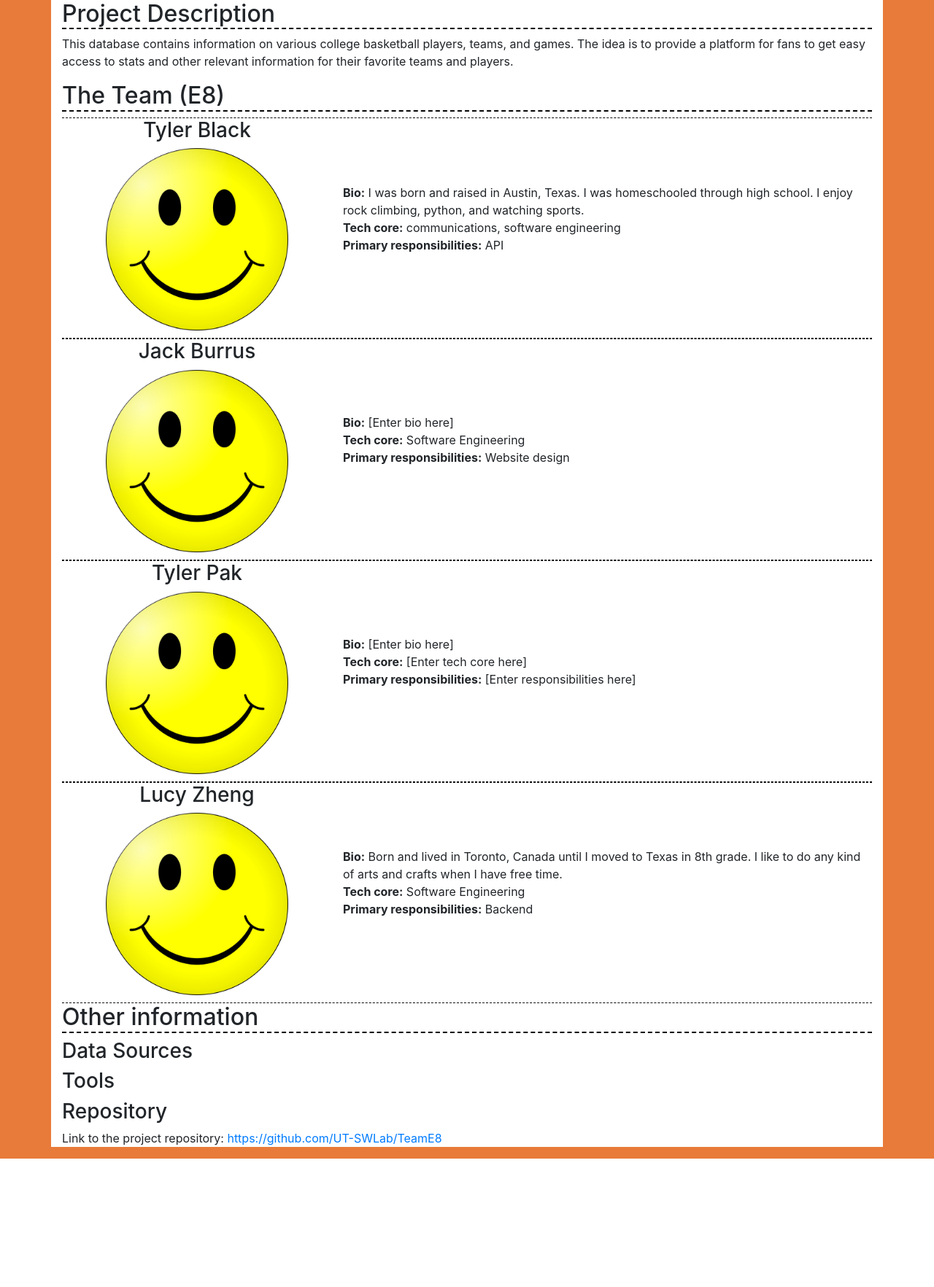
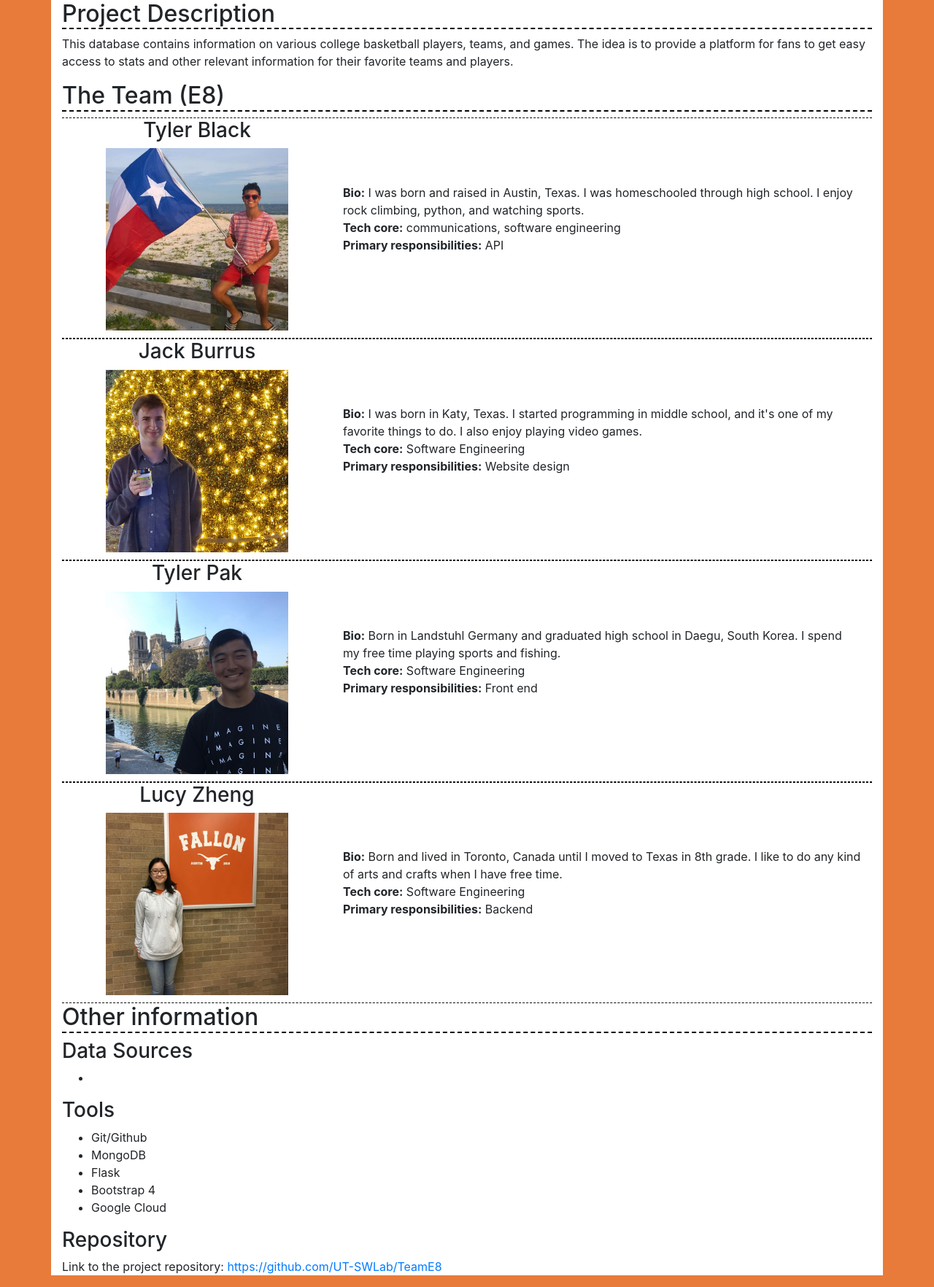
Before and after one commit to tylerpak/NCAA_Website, a Flask app: page /about in a window 1280 px wide. Shown: the part 158-1922 px from the top of the page at 73% size. Before the commit the page ends 1746 px from the top, so only its background shows below. Run offline with Flask 2, Linux system fonts and the light colour scheme; some libraries are stand-ins or nearby versions.

Commit message:
Updated about page

```diff
--- a/templates/about.html
+++ b/templates/about.html
@@ -19,7 +19,7 @@
     <div class="row row-custom">
         <div class="col-4 text-center">
             <h3>Tyler Black</h3>
-            <img src="static/images/team/TylerB.png" alt="Tyler B" width="250px" height="auto">
+            <img src="static/images/team/TylerB.jpg" alt="Tyler B" width="250px" height="auto">
         </div>
         <div class="col-8 align-self-center">
             <p>
@@ -34,11 +34,11 @@
     <div class="row row-custom">
         <div class="col-4 text-center">
         <h3>Jack Burrus</h3>
-            <img src="static/images/team/Jack.png" alt="Jack" width="250px" height="auto">
+            <img src="static/images/team/Jack.jpg" alt="Jack" width="250px" height="auto">
         </div>
         <div class="col-8 align-self-center">
             <p>
-                <b>Bio:</b> [Enter bio here]
+                <b>Bio:</b> I was born in Katy, Texas. I started programming in middle school, and it's one of my favorite things to do. I also enjoy playing video games.
                 <br>
                 <b>Tech core:</b> Software Engineering
                 <br>
@@ -49,22 +49,22 @@
     <div class="row row-custom">
         <div class="col-4 text-center">
         <h3>Tyler Pak</h3>
-            <img src="static/images/team/TylerP.png" alt="Tyler P" width="250px" height="auto">
+            <img src="static/images/team/TylerP.jpg" alt="Tyler P" width="250px" height="auto">
         </div>
         <div class="col-8 align-self-center">
             <p>
-                <b>Bio:</b> [Enter bio here]
+                <b>Bio:</b> Born in Landstuhl Germany and graduated high school in Daegu, South Korea. I spend my free time playing sports and fishing.
                 <br>
-                <b>Tech core:</b> [Enter tech core here]
+                <b>Tech core:</b> Software Engineering
                 <br>
-                <b>Primary responsibilities:</b> [Enter responsibilities here]
+                <b>Primary responsibilities:</b> Front end
             </p>
         </div>
     </div>
     <div class="row row-custom">
         <div class="col-4 text-center">
         <h3>Lucy Zheng</h3>
-            <img src="static/images/team/Lucy.png" alt="Lucy" width="250px" height="auto">
+            <img src="static/images/team/Lucy.jpg" alt="Lucy" width="250px" height="auto">
         </div>
         <div class="col-8 align-self-center">
             <p>
@@ -80,7 +80,17 @@
 
 <h2>Other information</h2>
 <h3>Data Sources</h3>
+<ul>
+    <li></li>
+</ul>
 <h3>Tools</h3>
+<ul>
+    <li>Git/Github</li>
+    <li>MongoDB</li>
+    <li>Flask</li>
+    <li>Bootstrap 4</li>
+    <li>Google Cloud</li>
+</ul>
 <h3>Repository</h3>
 <p>Link to the project repository: <a href="https://github.com/UT-SWLab/TeamE8">https://github.com/UT-SWLab/TeamE8</a></p>
 {% endblock %}
```
Also changed, not shown: static/images/team/Jack.jpg (added), static/images/team/Jack.png (deleted), static/images/team/Lucy.jpg (added), static/images/team/Lucy.png (deleted), static/images/team/TylerB.jpg (added), static/images/team/TylerB.png (deleted), static/images/team/TylerP.jpg (renamed from static/images/team/image3.jpg), static/images/team/TylerP.png (deleted), static/images/team/image1.jpg (deleted), static/images/team/image2.jpg (deleted).
